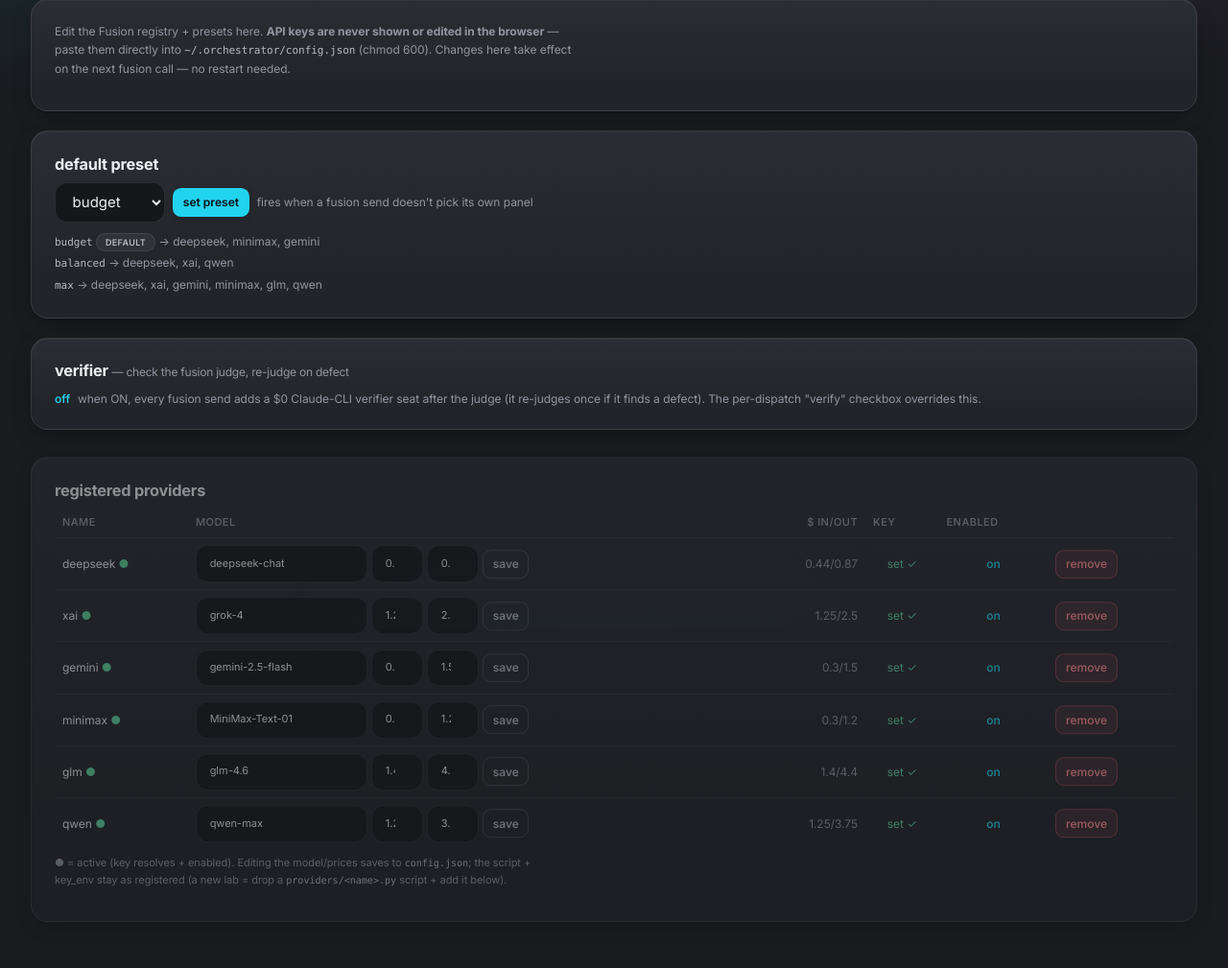
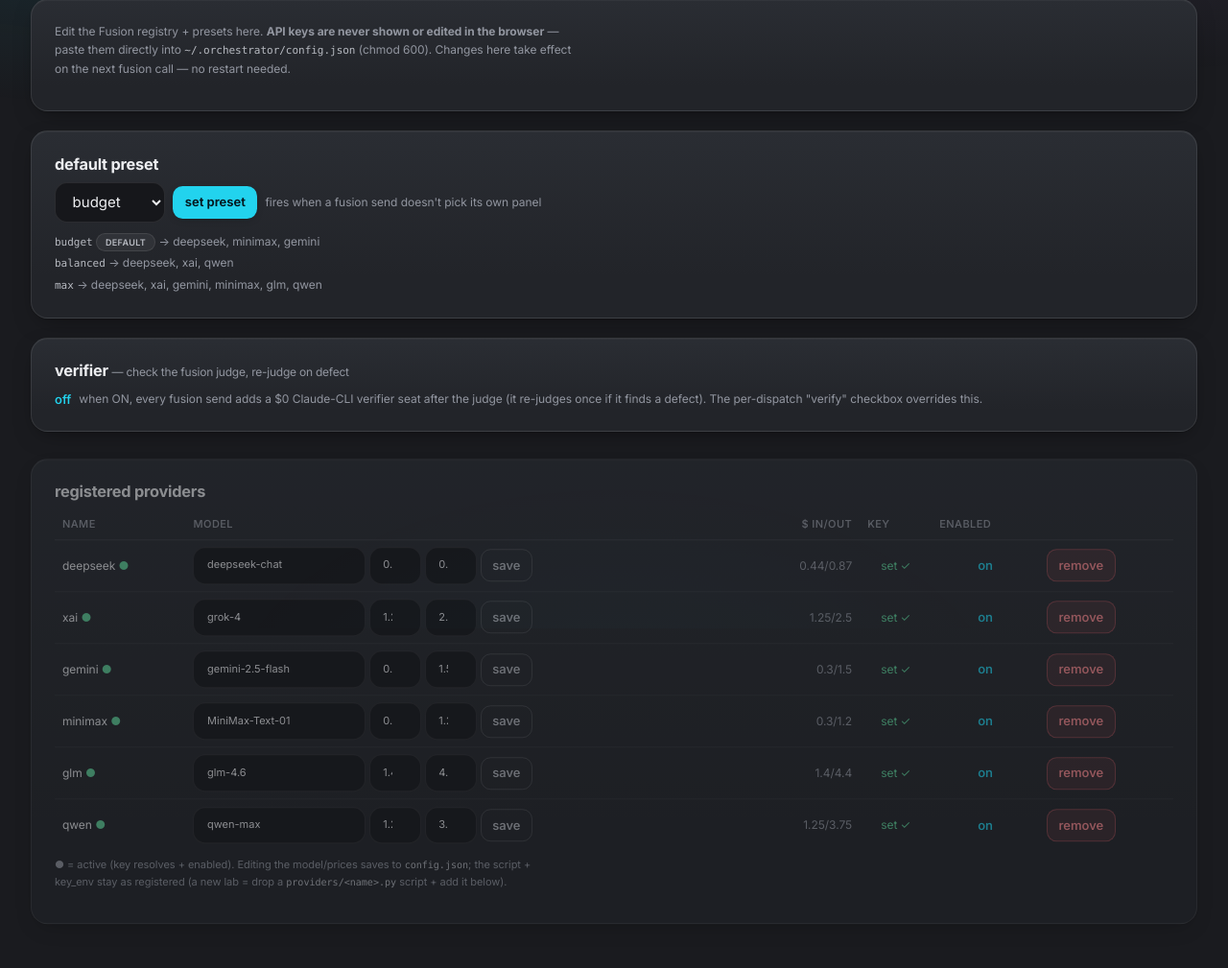
Before and after one commit to bonkai/orchestrator, a FastAPI app: page /settings in a window 1280 px wide. Shown: the part 145-1154 px from the top of the page at 96% size. Before the commit the page ends 1106 px from the top, so only its background shows below. Run offline with FastAPI, Linux system fonts and the light colour scheme; some libraries are stand-ins or nearby versions.

Commit message:
Auto-push: 2026-06-29

```diff
--- a/orchestrator/static/style.css
+++ b/orchestrator/static/style.css
@@ -172,7 +172,7 @@ button.danger, .btn.danger {
 }
 button.danger:hover { background: var(--bad); border-color: var(--bad); color: #1a0608; }
 
-button.small { padding: 0.28rem 0.6rem; min-height: 28px; font-size: 12px; border-radius: 0.55rem; }
+button.small { padding: 0.35rem 0.72rem; min-height: 30px; font-size: 13px; border-radius: 0.65rem; }
 
 button.link {
   background: none; border: none; color: var(--accent);
```
